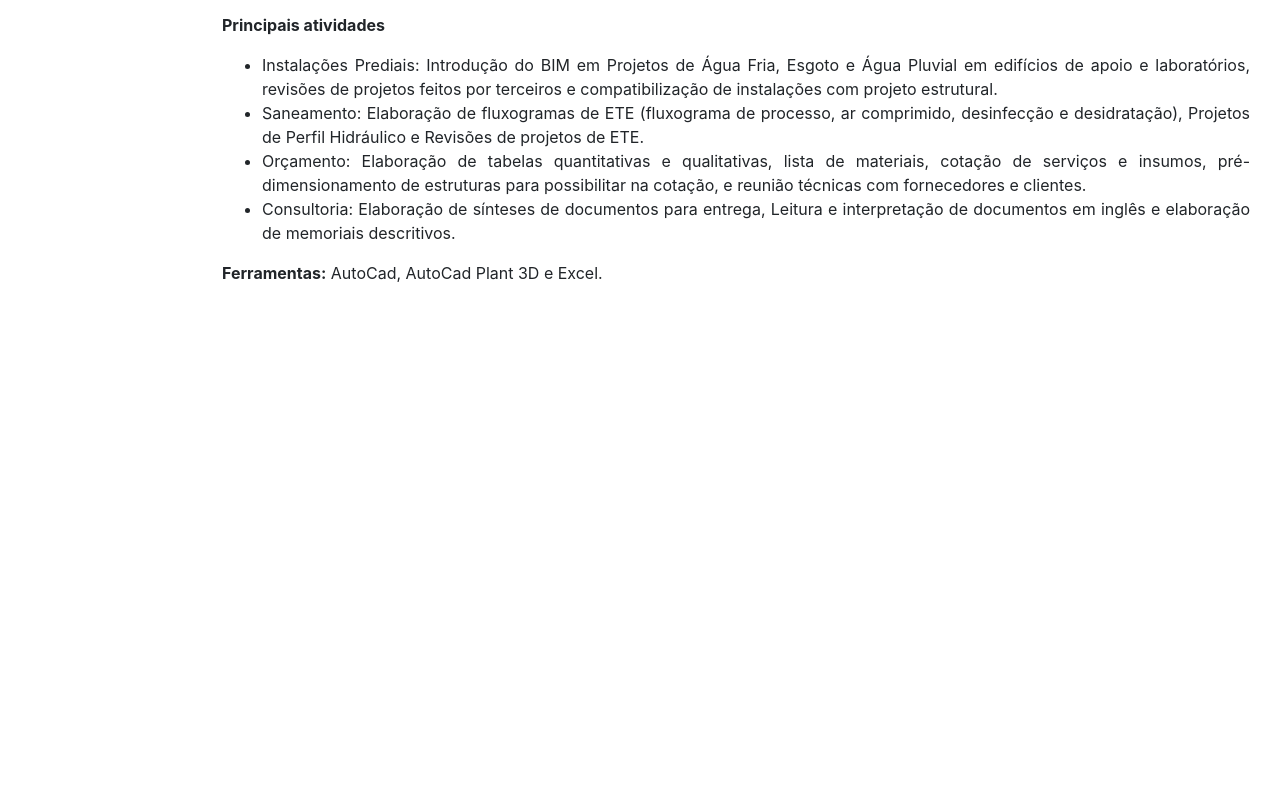
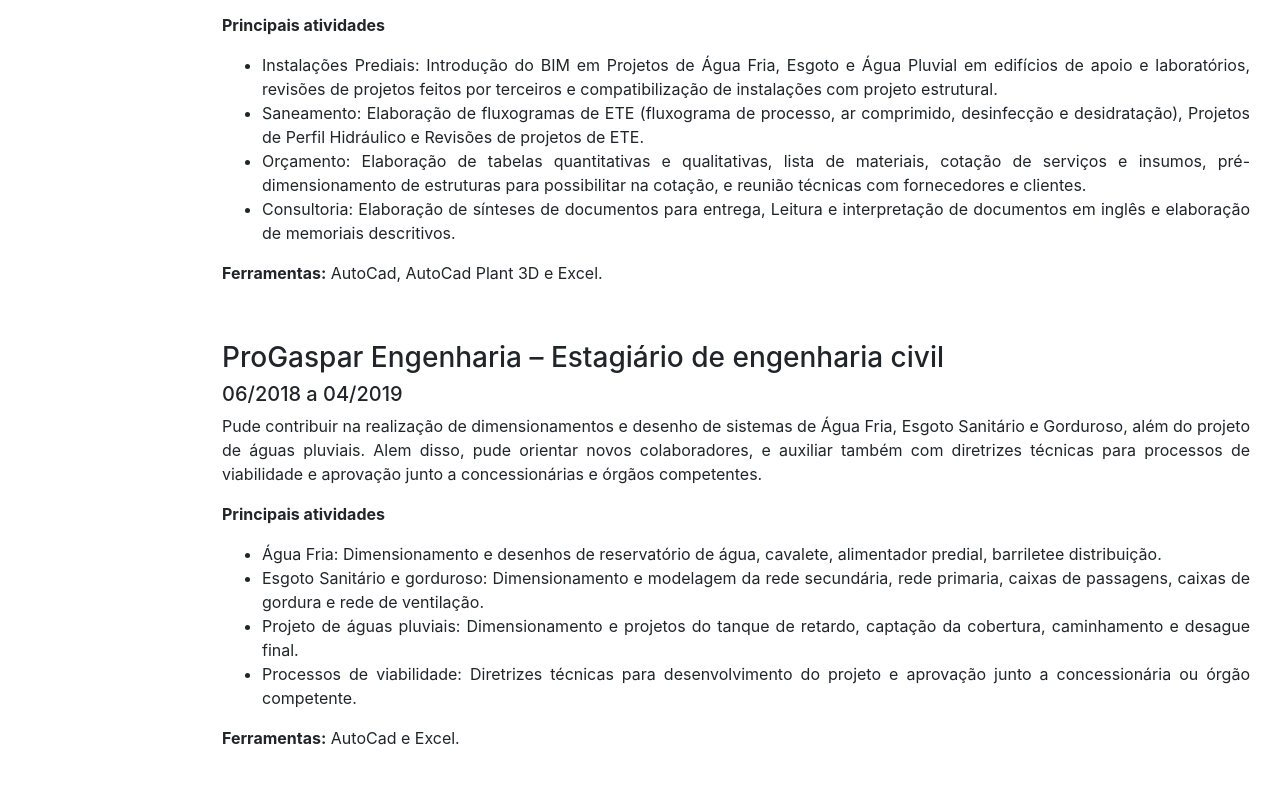
Before and after one commit to dan-cml/portfolio-eng, a plain HTML site: page views/experiencias.html in a window 1280 px wide. Shown: the part 1200-1989 px from the top of the page. Before the commit the page ends 1581 px from the top, so only its background shows below. Drawn offline with nearby package versions, Linux system fonts and the light colour scheme.

Commit message:
finalizacao de experiencia e inicio de formacao

```diff
--- a/views/experiencias.html
+++ b/views/experiencias.html
@@ -77,6 +77,19 @@
                 </ul>
                 <p><strong>Ferramentas:</strong> AutoCad, AutoCad Plant 3D e Excel.</p>
             </div>
+            <div>
+                <h3>ProGaspar Engenharia – Estagiário de engenharia civil</h3>
+                <h5>06/2018 a 04/2019</h5>
+                <p>Pude contribuir na realização de dimensionamentos e desenho de sistemas de Água Fria, Esgoto Sanitário e Gorduroso, além do projeto de águas pluviais. Alem disso, pude orientar novos colaboradores, e auxiliar também com diretrizes técnicas para processos de viabilidade e aprovação junto a concessionárias e órgãos competentes.</p>
+                <p><strong>Principais atividades</strong></p>
+                <ul>
+                    <li>Água Fria: Dimensionamento e desenhos de reservatório de água, cavalete, alimentador predial, barriletee distribuição.</li>
+                    <li>Esgoto Sanitário e gorduroso: Dimensionamento e modelagem da rede secundária, rede primaria, caixas de passagens, caixas de gordura e rede de ventilação.</li>
+                    <li>Projeto de águas pluviais: Dimensionamento e projetos do tanque de retardo, captação da cobertura, caminhamento e desague final.</li>
+                    <li>Processos de viabilidade: Diretrizes técnicas para desenvolvimento do projeto e aprovação junto a concessionária ou órgão competente.</li>
+                </ul>
+                <p><strong>Ferramentas:</strong> AutoCad e Excel.</p>
+            </div>
         </div>
     </main>
 
```
Also changed, not shown: views/formacao.html (+12 -0 lines).
